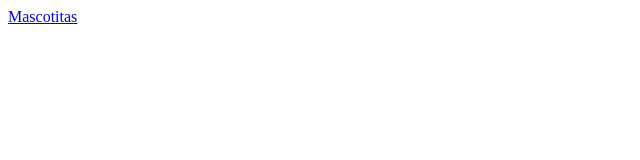
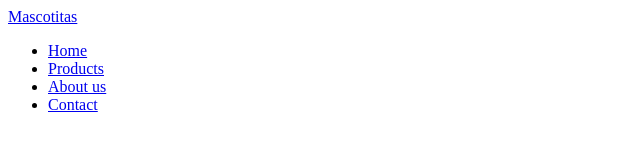
Before and after one commit to RudyRi/Refuerzo, a plain HTML site: page index.html in a window 1280 px wide. Shown: the whole page, without its empty margins (0-640 px from the left). Drawn offline with Linux system fonts and the light colour scheme.

Commit message:
Added CSS

```diff
--- /dev/null
+++ b/Refuerzo/CSS/main.css
@@ -0,0 +1,12 @@
+@import url('https://fonts.googleapis.com/css2?family=Fredoka:wght@300&display=swap');
+
+*{
+    padding: 0;
+    margin: 0;
+    border: 0;
+
+}
+
+.navbar{
+    font-family: 'Fredoka', sans-serif;
+}
--- a/index.html
+++ b/index.html
@@ -8,6 +8,15 @@
 <body>
     <div class="header">
         <a href="#">Mascotitas</a>
+
+        <div class="navbar">
+            <ul class="navbar-list">
+                <li class="item"><a href="index.html">Home</a></li>
+                <li class="item"><a href="products.html">Products</a></li>
+                <li class="item"><a href="about.html">About us</a></li>
+                <li class="item"><a href="contact.html">Contact</a></li>
+            </ul>
+        </div>
     </div>
 </body>
 </html>
```
